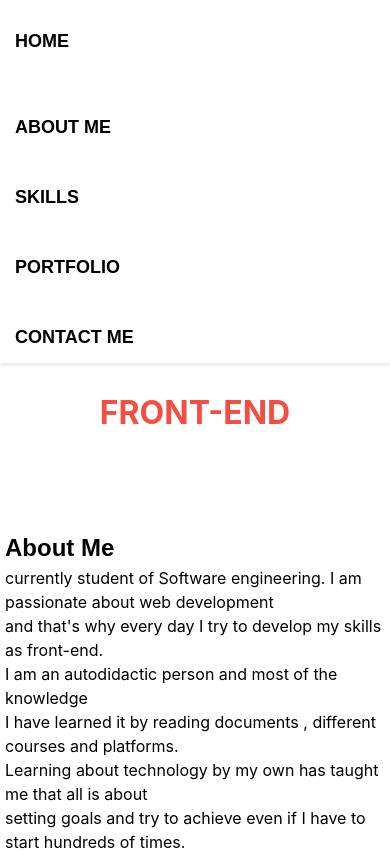
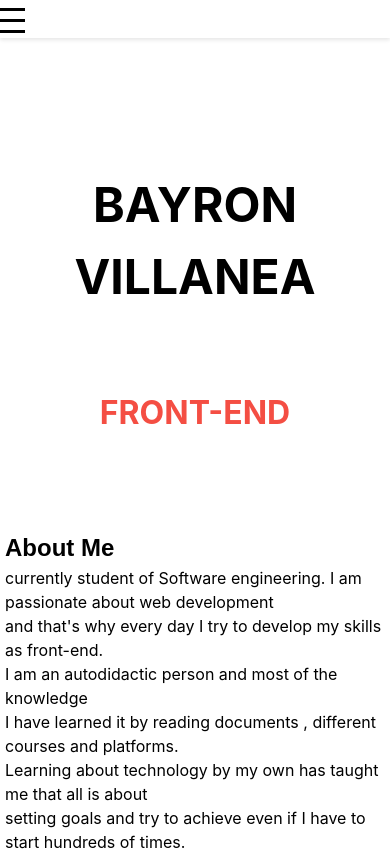
Before and after one commit to Bayronvillanea/Portfolio, a React (Create React App) app: page / in a window 390 px wide. Shown: the top 851 px of the page. Built offline with nearby package versions, Linux system fonts and the light colour scheme.

Commit message:
Camnbios de munu Hamburgesa

```diff
--- a/package.json
+++ b/package.json
@@ -9,6 +9,7 @@
     "react": "^18.2.0",
     "react-dom": "^18.2.0",
     "react-scripts": "5.0.1",
+    "react-scroll": "^1.8.9",
     "tailwindcss": "^1.9.6",
     "web-vitals": "^2.1.4"
   },
--- a/src/Componentes/Header.jsx
+++ b/src/Componentes/Header.jsx
@@ -1,18 +1,28 @@
-import React from 'react'
+import React, { useState } from 'react';
 import { Link, animateScroll as scroll } from 'react-scroll';
-import '../Estilos/Header.css'
+import '../Estilos/Header.css';
 
 export default function Header() {
-    const scrollTop = ()=>{
-        scroll.scrollToTop()
-    }
+  const [showNav, setShowNav] = useState(false);
+
+  const scrollTop = () => {
+    scroll.scrollToTop();
+  };
+
+  const toggleNav = () => {
+    setShowNav(!showNav);
+  };
 
   return (
     <div className='Contenedor-header'>
       <header>
-      <nav className='Contenedor-nav-header'>
-
-        <ul className='ul-heaeder'>
+        <nav className={`Contenedor-nav-header ${showNav ? 'show-nav' : ''}`}>
+          <div className='hamburger' onClick={toggleNav}>
+            <span></span>
+            <span></span>
+            <span></span>
+          </div>
+          <ul className={`ul-heaeder ${showNav ? 'show-nav' : ''}`}>
             <li className='li-header'>
               <Link
                 className='Header-a'
@@ -68,5 +78,5 @@ export default function Header() {
         </nav>
       </header>
     </div>
-  )
+  );
 }
--- a/src/Estilos/Header.css
+++ b/src/Estilos/Header.css
@@ -1,6 +1,7 @@
 html {
   scroll-behavior: smooth;
 }
+
 .Contenedor-header {
   position: fixed;
   top: 0;
@@ -36,13 +37,12 @@ html {
   margin-top: 70px; /* ajusta según la altura real del encabezado */
 }
 
-
 .Contenedor-nav-header {
   display: flex;
   justify-content: space-between;
   align-items: center;
+}
 
-  }
 .Contenedor-nav-header a {
   display: block;
   color: rgb(0, 0, 0);
@@ -50,7 +50,8 @@ html {
   padding: 12px 15px;
   text-decoration: none;
 }
-  .Contenedor-nav-header a{
+
+.Contenedor-nav-header a {
   font-family: sans-serif;
   font-size: 18px;
 }
@@ -62,7 +63,6 @@ html {
   text-shadow: rgba(0, 0, 0, 0.25) 0 0 0;
   transition: all 0.3s ease-in-out;
 }
-
 
 .ul-heaeder {
   list-style-type: none;
@@ -90,11 +90,52 @@ html {
   .ul-heaeder {
     flex-direction: column;
     align-items: flex-start;
+    max-height: 0;
+    overflow: hidden;
+    transition: max-height 0.3s ease-in-out;
+
+  }
+
+  .ul-heaeder.show-nav {
+    max-height: 400px;
+
   }
 
   .li-header {
     margin: 1rem 0;
   }
+
+  .hamburger {
+    display: block;
+
+    cursor: pointer;
+    position:relative;
+    top: 0;
+    left:0 ;
   }
 
-/*hamburgesa*/
+  .hamburger span {
+    display: block;
+    position:relative;
+    top: 0;
+    left:0 ;
+    width: 25px;
+    height: 3px;
+    background-color: black;
+    margin-bottom: 5px;
+    margin-top: 8px;
+    transition: transform 0.3s ease-in-out;
+  }
+
+  .hamburger.show-nav span:nth-child(1) {
+    transform: rotate(45deg) translate(5px, 5px);
+  }
+
+  .hamburger.show-nav span:nth-child(2) {
+    opacity: 0;
+  }
+
+  .hamburger.show-nav span:nth-child(3) {
+    transform: rotate(-45deg) translate(6px, -6px);
+  }
+}
```
Also changed, not shown: 1 other file (tests, documents, lock files or other folders). Lines whose indentation alone changed are shown as unchanged.
